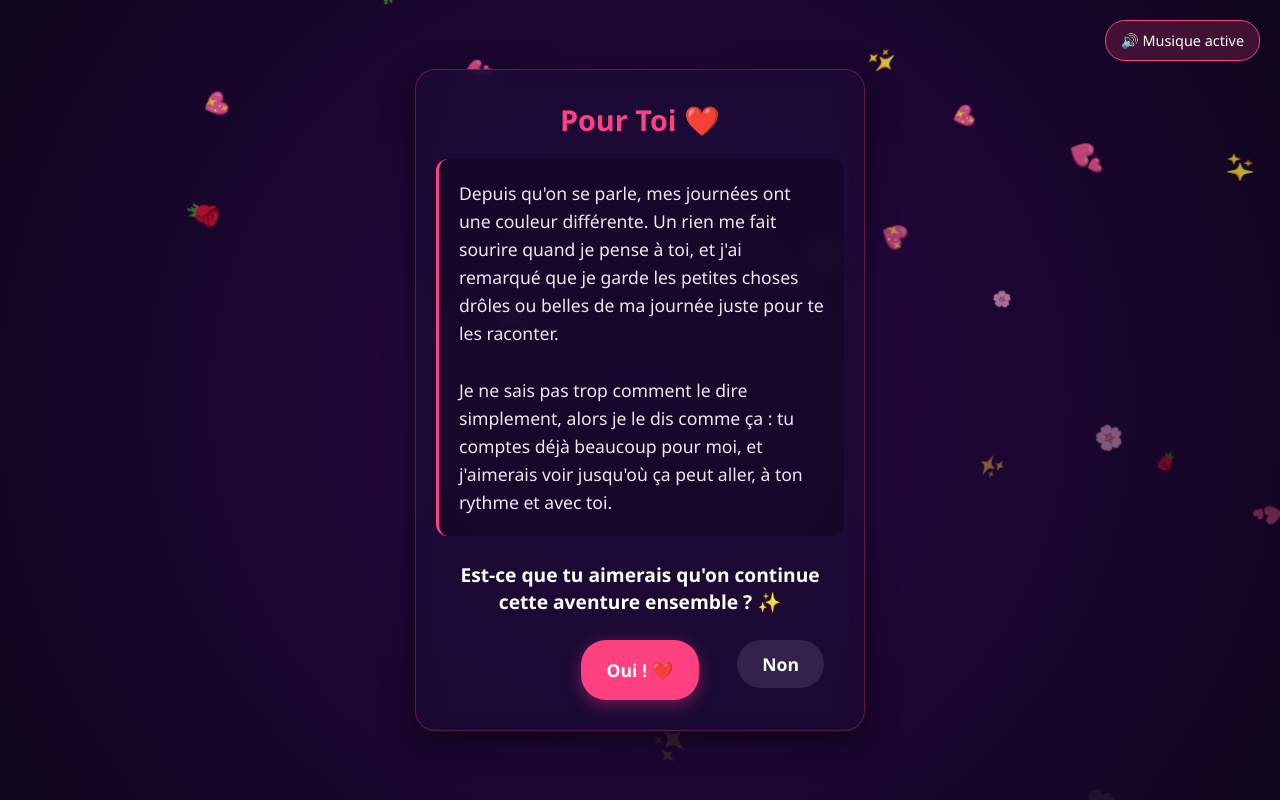
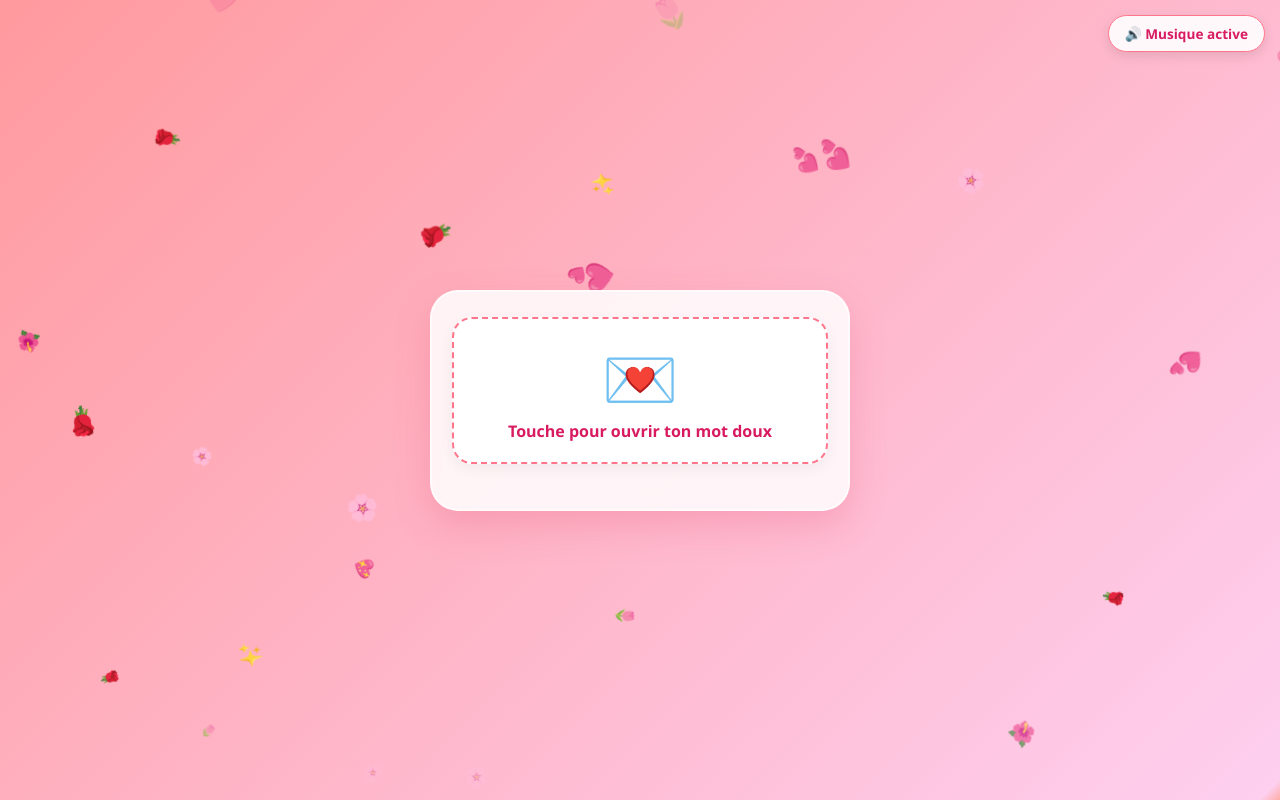
Before and after one commit to deepwissler-maker/Mon-amour-, a plain HTML site: page index.html in a window 1280 px wide. Both pictures are taken after a click on the button "🎵 Musique". Drawn offline with Linux system fonts and the light colour scheme.

Commit message:
Refactor styles and update HTML structure

```diff
--- a/index.html
+++ b/index.html
@@ -6,253 +6,380 @@
   <title>Pour Toi ❤️</title>
   <style>
     :root {
-      --bg-color: #0f051d;
-      --card-bg: #1c0b36;
-      --accent: #ff4081;
-      --text: #ffffff;
+      --primary-pink: #ff758c;
+      --soft-pink: #ff7eb3;
+      --gradient-bg: linear-gradient(135deg, #ff9a9e 0%, #fecfef 99%, #feada6 100%);
+      --glass-bg: rgba(255, 255, 255, 0.85);
+      --text-color: #4a2e35;
+      --accent-color: #d81b60;
     }
+
     * {
       box-sizing: border-box;
       margin: 0;
       padding: 0;
       font-family: 'Segoe UI', Tahoma, Geneva, Verdana, sans-serif;
     }
+
     body {
-      background: radial-gradient(circle at center, #2a0845 0%, #0f051d 100%);
-      color: var(--text);
+      background: var(--gradient-bg);
+      color: var(--text-color);
       min-height: 100vh;
       display: flex;
       flex-direction: column;
       align-items: center;
       justify-content: center;
       overflow-x: hidden;
-      padding: 20px;
+      padding: 20px 15px;
     }
-    .background-animations {
+
+    /* Pluie d'animations */
+    .floating-elements {
       position: fixed;
-      top: 0;
-      left: 0;
-      width: 100%;
-      height: 100%;
+      inset: 0;
       pointer-events: none;
-      z-index: 0;
+      z-index: 1;
       overflow: hidden;
     }
-    .petal {
+
+    .element {
       position: absolute;
-      background-size: contain;
-      background-repeat: no-repeat;
-      animation: fall linear infinite;
+      animation: floatUp linear infinite;
+      user-select: none;
     }
-    @keyframes fall {
+
+    @keyframes floatUp {
       0% {
-        transform: translateY(-10vh) rotate(0deg);
-        opacity: 1;
+        transform: translateY(105vh) scale(0.5) rotate(0deg);
+        opacity: 0;
       }
+      20% { opacity: 0.9; }
+      80% { opacity: 0.9; }
       100% {
-        transform: translateY(105vh) rotate(360deg);
+        transform: translateY(-10vh) scale(1.2) rotate(360deg);
         opacity: 0;
       }
     }
-    .music-btn {
-      position: fixed;
-      top: 20px;
-      right: 20px;
-      z-index: 100;
-      background: rgba(255, 64, 129, 0.2);
-      border: 1px solid var(--accent);
-      color: white;
-      padding: 10px 15px;
-      border-radius: 20px;
-      backdrop-filter: blur(5px);
-      cursor: pointer;
-      font-size: 0.9rem;
-    }
-    .container {
+
+    /* Conteneur principal */
+    .main-card {
       position: relative;
       z-index: 10;
       width: 100%;
-      max-width: 450px;
+      max-width: 420px;
+      background: var(--glass-bg);
+      border-radius: 28px;
+      padding: 25px 20px;
+      box-shadow: 0 15px 35px rgba(232, 85, 120, 0.25);
+      backdrop-filter: blur(10px);
+      border: 2px solid rgba(255, 255, 255, 0.6);
       text-align: center;
     }
-    .envelope-wrapper {
-      background: rgba(28, 11, 54, 0.85);
-      border: 1px solid rgba(255, 64, 129, 0.3);
+
+    .music-toggle {
+      position: fixed;
+      top: 15px;
+      right: 15px;
+      z-index: 100;
+      background: rgba(255, 255, 255, 0.9);
+      border: 1px solid var(--primary-pink);
+      color: var(--accent-color);
+      padding: 8px 16px;
       border-radius: 20px;
-      padding: 30px 20px;
-      box-shadow: 0 10px 30px rgba(0,0,0,0.5);
-      backdrop-filter: blur(10px);
+      font-weight: bold;
+      font-size: 0.85rem;
+      cursor: pointer;
+      box-shadow: 0 4px 12px rgba(0,0,0,0.1);
     }
-    h1 {
-      color: var(--accent);
-      font-size: 1.8rem;
+
+    /* Animation Enveloppe */
+    .envelope-box {
+      background: #ffffff;
+      border-radius: 20px;
+      padding: 20px;
+      margin-bottom: 20px;
+      border: 2px dashed var(--primary-pink);
+      cursor: pointer;
+      transition: transform 0.3s ease;
+      box-shadow: 0 5px 15px rgba(0,0,0,0.05);
+    }
+
+    .envelope-box:active {
+      transform: scale(0.98);
+    }
+
+    .envelope-icon {
+      font-size: 3.5rem;
+      margin-bottom: 5px;
+      animation: pulse 1.8s infinite;
+    }
+
+    @keyframes pulse {
+      0%, 100% { transform: scale(1); }
+      50% { transform: scale(1.1); }
+    }
+
+    .letter-content {
+      display: none;
+      text-align: left;
+      font-size: 1.05rem;
+      line-height: 1.7;
+      color: #333;
+      animation: fadeIn 0.8s ease forwards;
+    }
+
+    @keyframes fadeIn {
+      from { opacity: 0; transform: translateY(10px); }
+      to { opacity: 1; transform: translateY(0); }
+    }
+
+    /* Carte surprise supplémentaire */
+    .sweet-surprise-btn {
+      display: none;
+      width: 100%;
+      background: linear-gradient(45deg, #ff758c, #ff7eb3);
+      color: white;
+      border: none;
+      padding: 14px;
+      border-radius: 18px;
+      font-weight: bold;
+      font-size: 1rem;
+      margin: 15px 0;
+      cursor: pointer;
+      box-shadow: 0 5px 15px rgba(255, 117, 140, 0.4);
+      animation: fadeIn 0.8s ease forwards;
+    }
+
+    .sweet-card {
+      display: none;
+      background: #fff5f7;
+      border-radius: 16px;
+      padding: 15px;
+      margin-bottom: 20px;
+      border: 1px solid #ffccd5;
+      animation: fadeIn 0.5s ease forwards;
+    }
+
+    .sweet-card ul {
+      list-style: none;
+      text-align: left;
+      font-size: 0.95rem;
+      line-height: 1.8;
+    }
+
+    .sweet-card li {
+      margin-bottom: 6px;
+    }
+
+    /* Question Finale */
+    .proposal-section {
+      display: none;
+      margin-top: 20px;
+      padding-top: 15px;
+      border-top: 2px solid #ffe6eb;
+      animation: fadeIn 1s ease forwards;
+    }
+
+    .proposal-title {
+      font-size: 1.25rem;
+      color: var(--accent-color);
+      font-weight: bold;
       margin-bottom: 20px;
     }
-    .letter-text {
-      font-size: 1.1rem;
-      line-height: 1.6;
-      color: #f3e5f5;
-      text-align: left;
-      margin-bottom: 25px;
-      background: rgba(0, 0, 0, 0.2);
-      padding: 20px;
-      border-radius: 12px;
-      border-left: 3px solid var(--accent);
-    }
-    .question {
-      font-size: 1.2rem;
-      font-weight: bold;
-      color: #ffffff;
-      margin-bottom: 25px;
-    }
-    .buttons-container {
+
+    .actions {
       display: flex;
       justify-content: center;
       gap: 15px;
       position: relative;
-      min-height: 60px;
+      min-height: 55px;
     }
-    .btn {
-      padding: 12px 25px;
+
+    .btn-action {
+      padding: 12px 28px;
+      border-radius: 25px;
       border: none;
-      border-radius: 25px;
-      font-size: 1.1rem;
+      font-size: 1.05rem;
       font-weight: bold;
       cursor: pointer;
-      transition: all 0.3s ease;
     }
+
     .btn-yes {
-      background: var(--accent);
+      background: var(--accent-color);
       color: white;
-      box-shadow: 0 4px 15px rgba(255, 64, 129, 0.4);
+      box-shadow: 0 5px 18px rgba(216, 27, 96, 0.4);
     }
+
     .btn-no {
-      background: rgba(255, 255, 255, 0.1);
-      color: white;
+      background: #e0e0e0;
+      color: #666;
       position: absolute;
-      right: 20px;
+      right: 10px;
     }
-    .celebration {
+
+    /* Écran de Victoire */
+    .win-screen {
       display: none;
       position: fixed;
       inset: 0;
-      background: rgba(15, 5, 29, 0.95);
-      z-index: 200;
+      background: linear-gradient(135deg, #ff758c 0%, #ff7eb3 100%);
+      z-index: 300;
       flex-direction: column;
       align-items: center;
       justify-content: center;
+      color: white;
+      text-align: center;
       padding: 20px;
-      text-align: center;
     }
-    .celebration h2 {
-      font-size: 2rem;
-      color: var(--accent);
+
+    .win-screen h2 {
+      font-size: 2.2rem;
       margin-bottom: 15px;
     }
-    .celebration p {
-      font-size: 1.2rem;
-      color: white;
+
+    .win-screen p {
+      font-size: 1.3rem;
+      max-width: 350px;
     }
   </style>
 </head>
 <body>
 
-  <button class="music-btn" id="musicToggle">🎵 Musique</button>
+  <button class="music-toggle" id="musicBtn">🎵 Musique</button>
+  <div class="floating-elements" id="floatContainer"></div>
 
-  <div class="background-animations" id="bgAnim"></div>
+  <div class="main-card">
 
-  <div class="container">
-    <div class="envelope-wrapper">
-      <h1>Pour Toi ❤️</h1>
+    <!-- Étape 1 : L'enveloppe -->
+    <div class="envelope-box" id="envelopeBtn">
+      <div class="envelope-icon">💌</div>
+      <p style="font-weight: bold; color: var(--accent-color);">Touche pour ouvrir ton mot doux</p>
+    </div>
 
-      <div class="letter-text">
+    <!-- Étape 2 : Le texte de la lettre -->
+    <div class="letter-content" id="letterText">
+      <p>
         Depuis qu'on se parle, mes journées ont une couleur différente. Un rien me fait sourire quand je pense à toi, et j'ai remarqué que je garde les petites choses drôles ou belles de ma journée juste pour te les raconter.
-        <br><br>
-        Je ne sais pas trop comment le dire simplement, alors je le dis comme ça : tu comptes déjà beaucoup pour moi, et j'aimerais voir jusqu'où ça peut aller, à ton rythme et avec toi.
-      </div>
+      </p>
+      <br>
+      <p>
+        Je ne sais pas trop comment le dire simplement, alors je le dis comme ça : tu comptes déjà beaucoup pour moi, et j'aimerais voir jusqu'où ça peut aller, à ton rythme et avec toi. ✨
+      </p>
+    </div>
 
-      <div class="question">
-        Est-ce que tu aimerais qu'on continue cette aventure ensemble ? ✨
-      </div>
+    <!-- Étape 3 : Bouton Mignon Supplémentaire -->
+    <button class="sweet-surprise-btn" id="surpriseBtn">🎁 Clique ici pour un petit truc en plus...</button>
 
-      <div class="buttons-container">
-        <button class="btn btn-yes" id="yesBtn">Oui ! ❤️</button>
-        <button class="btn btn-no" id="noBtn">Non</button>
+    <div class="sweet-card" id="sweetCard">
+      <ul>
+        <li>✨ <b>Ce que j'adore chez toi :</b> Ton sourire et ta façon d'être unique.</li>
+        <li>🌸 <b>Ma petite promesse :</b> Être toujours là pour te faire rire et t'écouter.</li>
+        <li>💖 <b>Mon souhait :</b> Créer plein de beaux souvenirs ensemble.</li>
+      </ul>
+    </div>
+
+    <!-- Étape 4 : La demande officielle -->
+    <div class="proposal-section" id="proposalSection">
+      <div class="proposal-title">Veux-tu être ma petite amie ? 🌹</div>
+      <div class="actions">
+        <button class="btn-action btn-yes" id="yesBtn">Oui ! ❤️</button>
+        <button class="btn-action btn-no" id="noBtn">Non</button>
       </div>
     </div>
+
   </div>
 
-  <div class="celebration" id="celebration">
-    <h2>C'est le début d'une belle histoire ! 🎉❤️</h2>
-    <p>Merci d'être là, j'ai vraiment hâte de vivre la suite avec toi.</p>
+  <div class="win-screen" id="winScreen">
+    <h2>C'est officiel ! 🎉❤️</h2>
+    <p>Tu viens de me rendre la personne la plus heureuse. Hâte de vivre tous ces beaux moments avec toi ! ✨</p>
   </div>
 
   <script>
-    const bgAnim = document.getElementById('bgAnim');
-    const symbols = ['🌸', '🌹', '💖', '✨', '💕'];
+    // Pluie de fleurs et cœurs
+    const container = document.getElementById('floatContainer');
+    const items = ['🌸', '💖', '🌹', '✨', '💕', '🌷', '🌺'];
 
-    function createParticle() {
-      const particle = document.createElement('div');
-      particle.className = 'petal';
-      particle.innerText = symbols[Math.floor(Math.random() * symbols.length)];
-      particle.style.left = Math.random() * 100 + 'vw';
-      particle.style.animationDuration = (Math.random() * 3 + 3) + 's';
-      particle.style.fontSize = (Math.random() * 15 + 15) + 'px';
-      bgAnim.appendChild(particle);
+    function createFloatingItem() {
+      const el = document.createElement('div');
+      el.className = 'element';
+      el.innerText = items[Math.floor(Math.random() * items.length)];
+      el.style.left = Math.random() * 100 + 'vw';
+      el.style.animationDuration = (Math.random() * 3 + 4) + 's';
+      el.style.fontSize = (Math.random() * 16 + 18) + 'px';
+      container.appendChild(el);
 
-      setTimeout(() => { particle.remove(); }, 6000);
+      setTimeout(() => { el.remove(); }, 7000);
     }
-    setInterval(createParticle, 300);
+    setInterval(createFloatingItem, 250);
 
+    // Déroulement interactif
+    const envelopeBtn = document.getElementById('envelopeBtn');
+    const letterText = document.getElementById('letterText');
+    const surpriseBtn = document.getElementById('surpriseBtn');
+    const sweetCard = document.getElementById('sweetCard');
+    const proposalSection = document.getElementById('proposalSection');
+
+    envelopeBtn.addEventListener('click', () => {
+      envelopeBtn.style.display = 'none';
+      letterText.style.display = 'block';
+      surpriseBtn.style.display = 'block';
+    });
+
+    surpriseBtn.addEventListener('click', () => {
+      surpriseBtn.style.display = 'none';
+      sweetCard.style.display = 'block';
+      proposalSection.style.display = 'block';
+    });
+
+    // Bouton Non qui s'échappe
     const noBtn = document.getElementById('noBtn');
-    function moveNoBtn() {
-      const x = Math.random() * (window.innerWidth - 100) - (window.innerWidth / 2 - 50);
-      const y = Math.random() * (window.innerHeight - 100) - (window.innerHeight / 2 - 50);
+    function moveNo() {
+      const x = Math.random() * 160 - 80;
+      const y = Math.random() * 120 - 60;
       noBtn.style.transform = `translate(${x}px, ${y}px)`;
     }
-    noBtn.addEventListener('touchstart', moveNoBtn);
-    noBtn.addEventListener('mouseover', moveNoBtn);
+    noBtn.addEventListener('touchstart', moveNo);
+    noBtn.addEventListener('mouseover', moveNo);
 
+    // Bouton Oui
     const yesBtn = document.getElementById('yesBtn');
-    const celebration = document.getElementById('celebration');
+    const winScreen = document.getElementById('winScreen');
     yesBtn.addEventListener('click', () => {
-      celebration.style.display = 'flex';
+      winScreen.style.display = 'flex';
     });
 
+    // Musique douce intégrée
     let audioCtx = null;
     let isPlaying = false;
-    const musicBtn = document.getElementById('musicToggle');
+    const musicBtn = document.getElementById('musicBtn');
 
     musicBtn.addEventListener('click', () => {
-      if (!audioCtx) {
-        audioCtx = new (window.AudioContext || window.webkitAudioContext)();
-      }
+      if (!audioCtx) audioCtx = new (window.AudioContext || window.webkitAudioContext)();
       if (!isPlaying) {
         isPlaying = true;
         musicBtn.innerText = '🔊 Musique active';
-        playMelody();
+        playRomanticNotes();
       }
     });
 
-    function playMelody() {
+    function playRomanticNotes() {
       if (!isPlaying) return;
-      const notes = [261.63, 329.63, 392.00, 523.25, 440.00, 349.23];
+      const notes = [261.63, 329.63, 392.00, 523.25, 440.00, 349.23, 392.00];
       const note = notes[Math.floor(Math.random() * notes.length)];
 
       const osc = audioCtx.createOscillator();
       const gain = audioCtx.createGain();
       osc.type = 'sine';
       osc.frequency.setValueAtTime(note, audioCtx.currentTime);
-      gain.gain.setValueAtTime(0.05, audioCtx.currentTime);
-      gain.gain.exponentialRampToValueAtTime(0.001, audioCtx.currentTime + 1.5);
+      gain.gain.setValueAtTime(0.04, audioCtx.currentTime);
+      gain.gain.exponentialRampToValueAtTime(0.001, audioCtx.currentTime + 1.8);
 
       osc.connect(gain);
       gain.connect(audioCtx.destination);
+      osc.start();
+      osc.stop(audioCtx.currentTime + 1.8);
 
-      osc.start();
-      osc.stop(audioCtx.currentTime + 1.5);
-
-      setTimeout(playMelody, 800);
+      setTimeout(playRomanticNotes, 700);
     }
   </script>
 </body>
```
